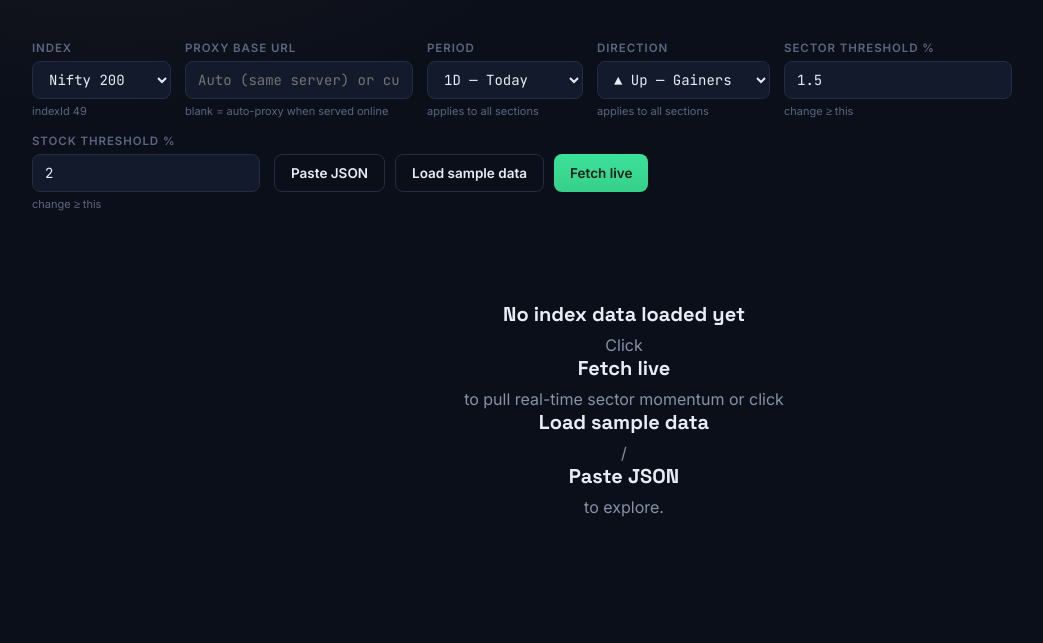
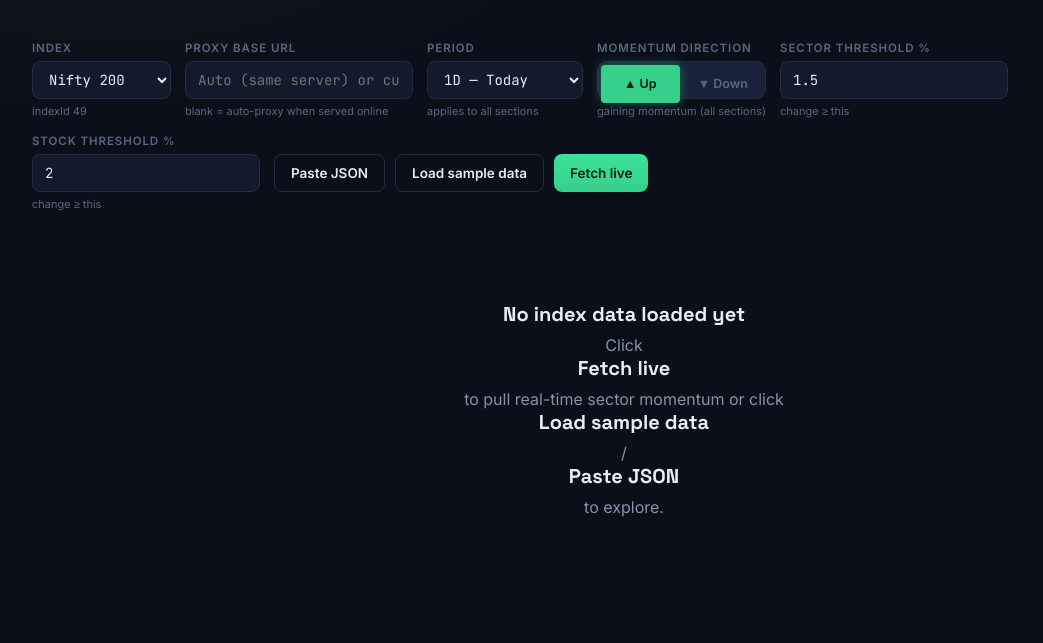
Before and after one commit to Jyothishkumarav/sector-momentum-dashboard, a website: page index.html in a window 1280 px wide. Shown: the part 157-800 px from the top of the page, without its empty margins (16-1059 px from the left). Drawn offline with Linux system fonts and the light colour scheme.

Commit message:
Add prominent segmented Momentum Direction toggle buttons [Up / Down] in controls

```diff
--- a/index.html
+++ b/index.html
@@ -189,6 +189,48 @@
   }
   button.ghost{ background:transparent; }
 
+  /* ---------- Direction Toggle Segmented Control ---------- */
+  .direction-toggle-group{
+    display:flex;
+    background:var(--surface-2);
+    border:1px solid var(--border);
+    border-radius:var(--radius);
+    padding:3px;
+    gap:4px;
+    height:38px;
+    box-sizing:border-box;
+  }
+  .dir-btn{
+    flex:1;
+    display:flex;
+    align-items:center;
+    justify-content:center;
+    gap:5px;
+    padding:0 12px;
+    font-size:12.5px;
+    font-weight:700;
+    border-radius:4px;
+    border:none;
+    background:transparent;
+    color:var(--text-dim);
+    cursor:pointer;
+    transition:all .15s ease;
+    white-space:nowrap;
+  }
+  .dir-btn:hover{
+    color:var(--text);
+  }
+  .dir-btn.active.up{
+    background:var(--gain);
+    color:#081810;
+    box-shadow:0 0 12px rgba(53,208,138,0.4);
+  }
+  .dir-btn.active.down{
+    background:var(--loss);
+    color:#1f0606;
+    box-shadow:0 0 12px rgba(255,107,107,0.4);
+  }
+
   /* ---------- Status banner ---------- */
   .banner{
     max-width:1240px;
@@ -730,12 +772,16 @@
     <span class="hint">applies to all sections</span>
   </div>
   <div class="field">
-    <label for="directionId">Direction</label>
-    <select id="directionId">
+    <label>Momentum Direction</label>
+    <div class="direction-toggle-group" id="directionToggleGroup">
+      <button type="button" class="dir-btn active up" id="btnDirUp" data-dir="up">▲ Up</button>
+      <button type="button" class="dir-btn down" id="btnDirDown" data-dir="down">▼ Down</button>
+    </div>
+    <select id="directionId" style="display:none;">
       <option value="up" selected>▲ Up — Gainers</option>
       <option value="down">▼ Down — Losers</option>
     </select>
-    <span class="hint">applies to all sections</span>
+    <span class="hint" id="hintDirection">gaining momentum (all sections)</span>
   </div>
   <div class="field">
     <label for="sectorThresh">Sector threshold %</label>
@@ -2006,9 +2052,24 @@
     }
 };
 
-  // Direction change event listener
-  if (els.directionId) {
-    els.directionId.addEventListener('change', () => {
+  // Direction button toggle handler
+  const btnDirUp = document.getElementById('btnDirUp');
+  const btnDirDown = document.getElementById('btnDirDown');
+  const hintDir = document.getElementById('hintDirection');
+
+  function setDirection(dir) {
+    if (els.directionId) els.directionId.value = dir;
+    if (btnDirUp && btnDirDown) {
+      if (dir === 'up') {
+        btnDirUp.classList.add('active');
+        btnDirDown.classList.remove('active');
+        if (hintDir) hintDir.textContent = 'gaining momentum (all sections)';
+      } else {
+        btnDirDown.classList.add('active');
+        btnDirUp.classList.remove('active');
+        if (hintDir) hintDir.textContent = 'falling momentum (all sections)';
+      }
+    }
     updateDirectionHints();
     updateConfluenceLabels();
     if (rawPayload) render();
@@ -2019,6 +2080,15 @@
     if (Object.keys(confluenceBasePayloads).length) {
       renderConfluence();
     }
+  }
+
+  if (btnDirUp) btnDirUp.addEventListener('click', () => setDirection('up'));
+  if (btnDirDown) btnDirDown.addEventListener('click', () => setDirection('down'));
+
+  // Direction change event listener
+  if (els.directionId) {
+    els.directionId.addEventListener('change', () => {
+      setDirection(els.directionId.value);
     });
   }
 
```
Also changed, not shown: sector-momentum-dashboard (2).html (+76 -6 lines). Lines whose indentation alone changed are shown as unchanged.
